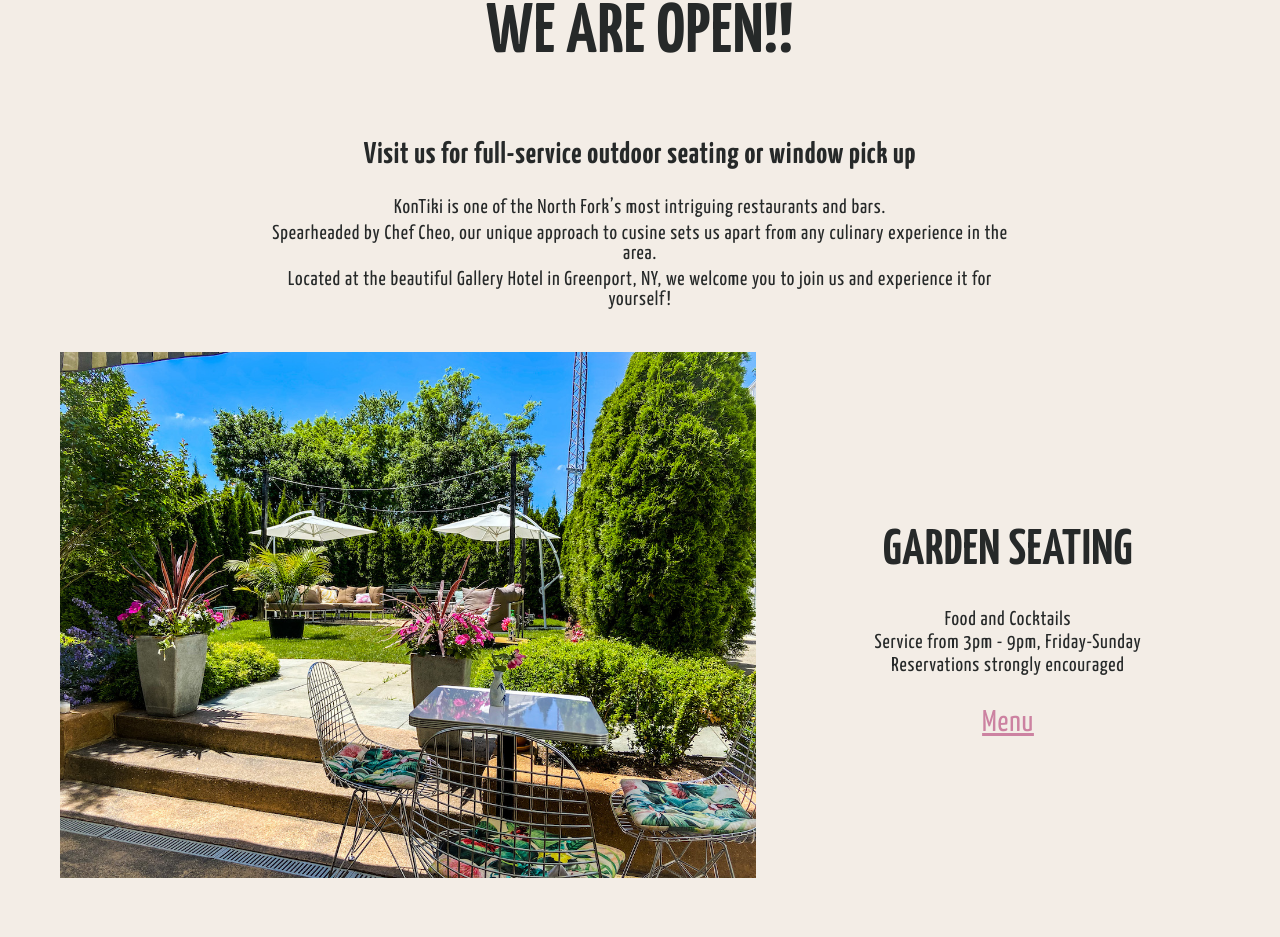
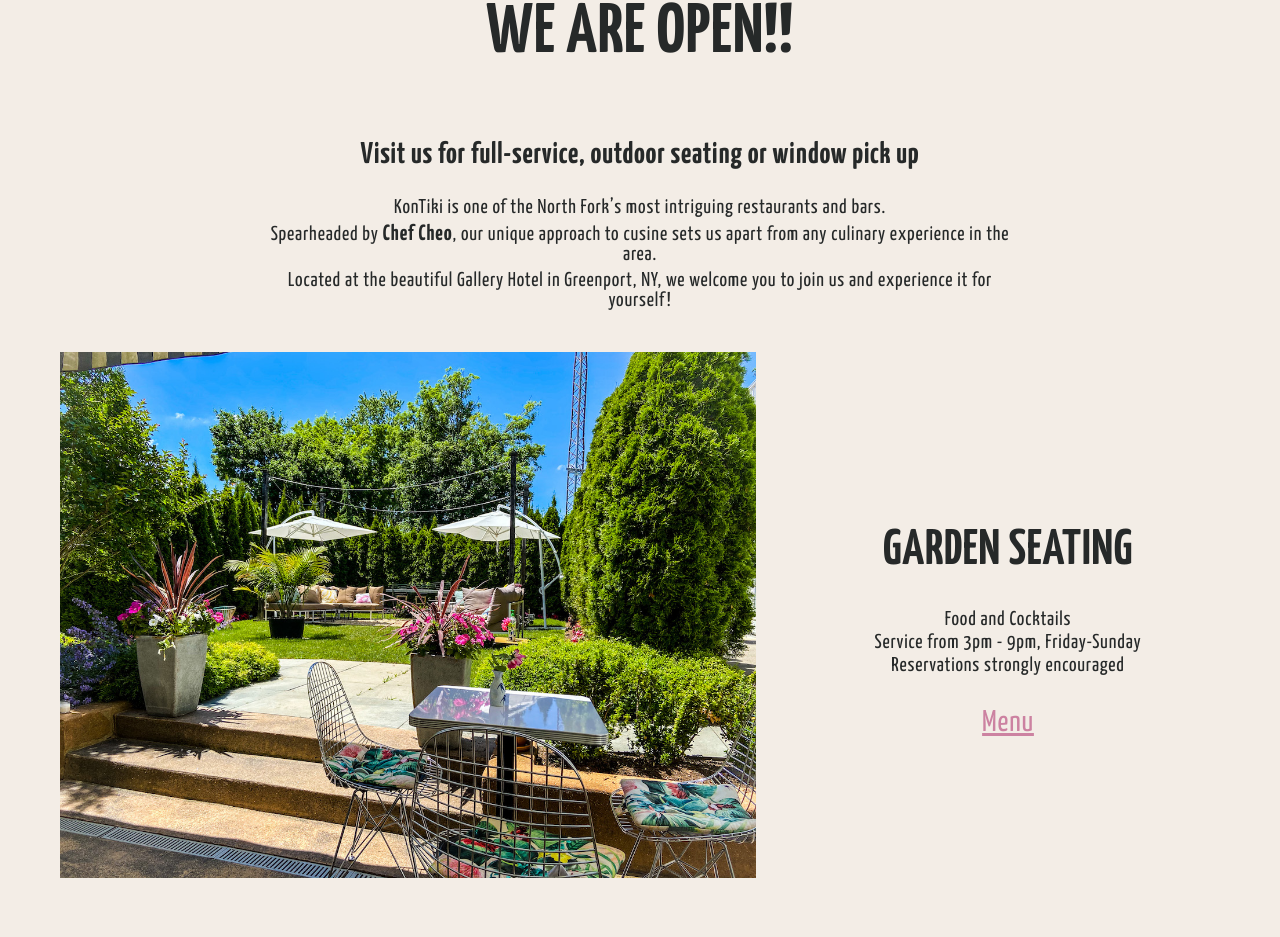
Before and after one commit to asabogal/2020-kon-tiki, a React (Create React App) app: page / in a window 1280 px wide. Shown: the part 848-1785 px from the top of the page. Built offline with nearby package versions, Linux system fonts and the light colour scheme; grey boxes are pictures that could not be loaded.

Commit message:
add strong font to chef cheo, adjust height for media

```diff
--- a/src/components/main/Announcement.js
+++ b/src/components/main/Announcement.js
@@ -5,9 +5,9 @@ const Announcement = () => {
   return (
     <Container>
       <h1>WE ARE OPEN!!</h1>
-      <h2>Visit us for full-service outdoor seating or window pick up</h2>
+      <h2>Visit us for full-service, outdoor seating or window pick up</h2>
       <p>KonTiki is one of the North Fork’s most intriguing restaurants and bars.</p>
-      <p>Spearheaded by Chef Cheo, our unique approach to cusine sets us apart from any culinary experience in the area.</p>
+      <p>Spearheaded by <strong style={{fontSize: '22px'}}>Chef Cheo</strong>, our unique approach to cusine sets us apart from any culinary experience in the area.</p>
       <p>Located at the beautiful Gallery Hotel in Greenport, NY, we welcome you to join us and experience it for yourself!</p>
     </Container>
   );
@@ -29,6 +29,6 @@ const Container = styled.div`
     margin-block-end: 3px;
   }
   @media (max-width: 999px) {
-    height: 90vh;
+    height: 100vh;
   }
 `;
```
